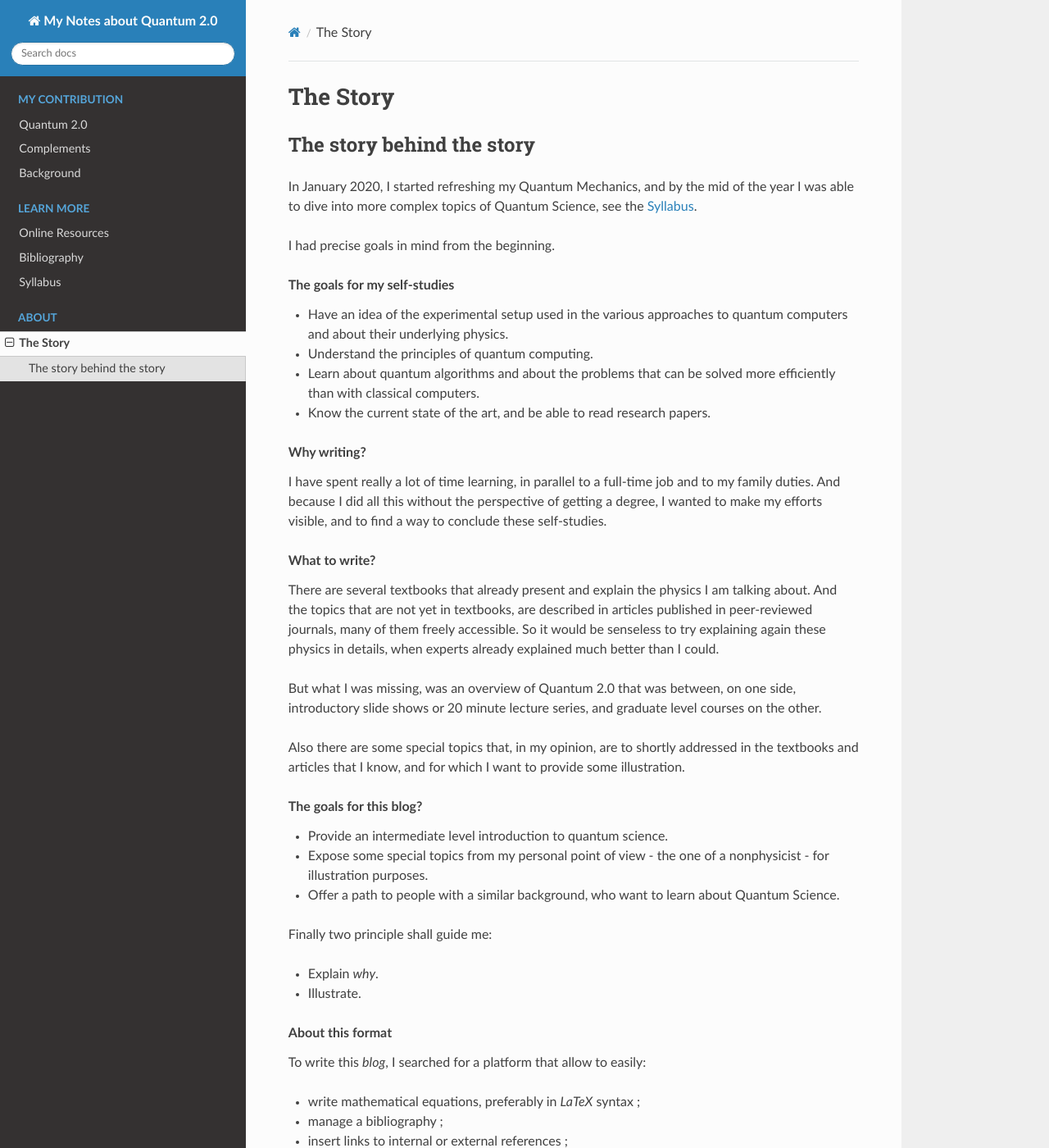
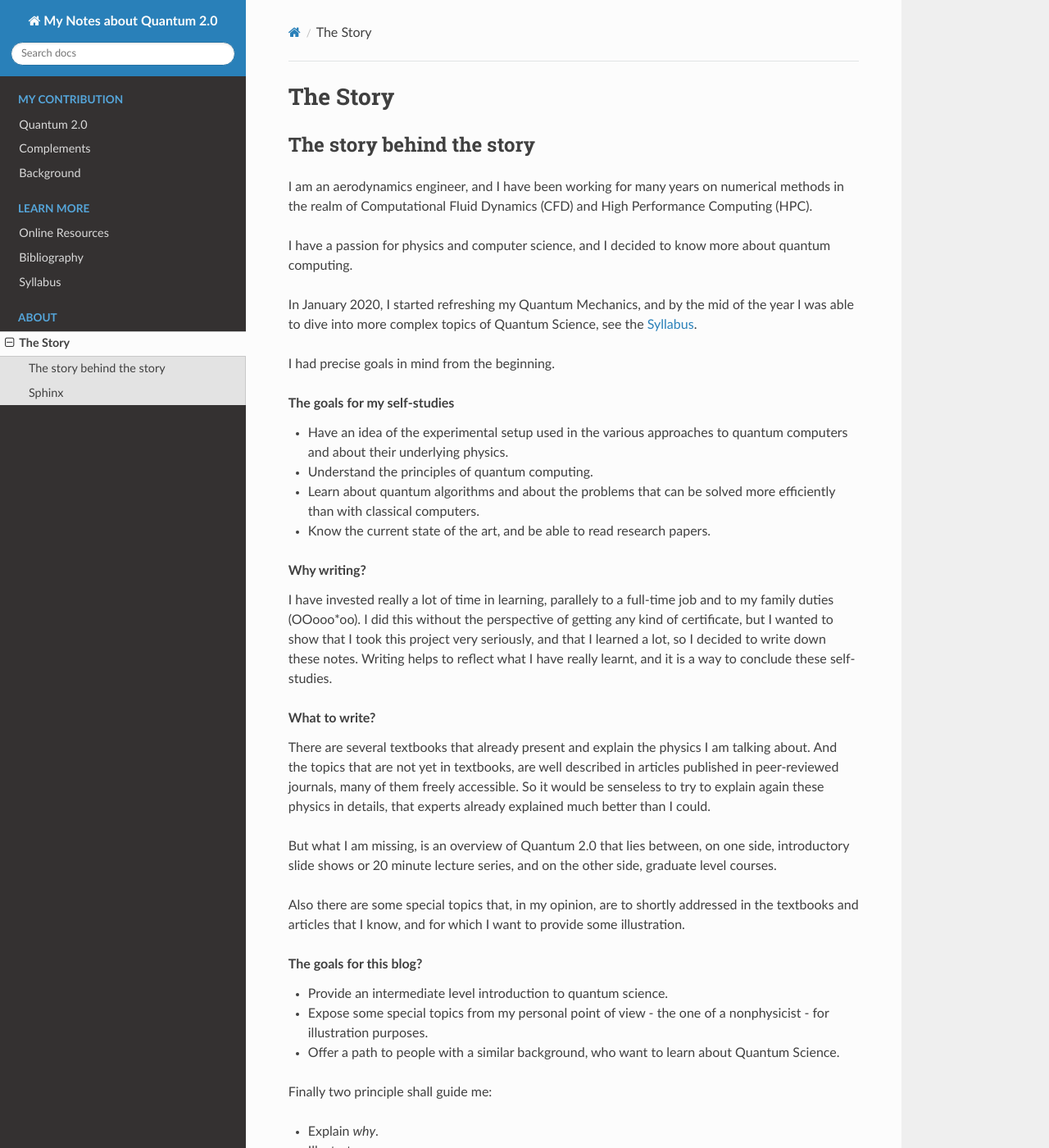
Before and after one commit to tomlqc/about-quantum, a Sphinx documentation site: the page built from source/about/story.rst, in a window 1280 px wide and 1400 px high. Shown: the whole window at 82% size. Built offline with Sphinx 7.4.7 and the Read the Docs theme 2.0.0, drawn with Linux system fonts in a browser that asks for light colours; some of the changed text lies outside the part shown.

Commit message:
Improved About the Story, "nonphysicist" on the front page.

```diff
--- a/source/about/story.rst
+++ b/source/about/story.rst
@@ -4,7 +4,14 @@ The Story
 #########
 
 The story behind the story
---------------------------
+==========================
+
+I am an aerodynamics engineer, and I have been working for many years
+on numerical methods in the realm of Computational Fluid Dynamics (CFD)
+and High Performance Computing (HPC).
+
+I have a passion for physics and computer science, and I decided to know more about
+quantum computing.
 
 In January 2020, I started refreshing my Quantum Mechanics,
 and by the mid of the year I was able to dive into more complex topics of Quantum Science,
@@ -21,22 +28,26 @@ I had precise goals in mind from the beginning.
 
 .. rubric:: Why writing?
 
-I have spent really a lot of time learning, in parallel to a full-time job and
-to my family duties. And because I did all this without the
-perspective of getting a degree, I wanted to make my efforts visible,
-and to find a way to conclude these self-studies.
+I have invested really a lot of time in learning, parallely to a full-time job and
+to my family duties (OOooo*oo).
+I did this without the perspective of getting any kind of certificate,
+but I wanted to show that I took this project very seriously, and
+that I learned a lot,
+so I decided to write down these notes.
+Writing helps to reflect what I have really learnt, and
+it is a way to conclude these self-studies.
 
 .. rubric:: What to write?
 
 There are several textbooks that already present and explain the physics I am talking about.
-And the topics that are not yet in textbooks, are described in articles
+And the topics that are not yet in textbooks, are well described in articles
 published in peer-reviewed journals, many of them freely accessible.
-So it would be senseless to try explaining again these physics in details,
-when experts already explained much better than I could.
+So it would be senseless to try to explain again these physics in details,
+that experts already explained much better than I could.
 
-But what I was missing, was an overview of Quantum 2.0 that was between,
+But what I am missing, is an overview of Quantum 2.0 that lies between,
 on one side, introductory slide shows or 20 minute lecture series, and
-graduate level courses on the other.
+on the other side, graduate level courses.
 
 Also there are some special topics that, in my opinion,
 are to shortly addressed in the textbooks and articles that I know,
@@ -55,7 +66,10 @@ Finally two principle shall guide me:
 - Explain *why*.
 - Illustrate.
 
-.. rubric:: About this format
+.. ---------------------------------------------------------------------------
+
+Sphinx
+======
 
 To write this *blog*, I searched for a platform that allow to easily:
 
@@ -66,10 +80,13 @@ To write this *blog*, I searched for a platform that allow to easily:
 * edit the contents on my local computer, without depending on a web app ;
 * use a versioning system.
 
+Additionally I wanted the page to render nicely on large screens
+as well as on mobile devices.
+
 This is why I chose `Sphinx <https://www.sphinx-doc.org/>`_,
-that was created for documenting *python* code,
+that was initially designed for documenting *python* code,
 and has everything I was looking for.
 
-In some sense, it looks like I am building a *Quantum Science Manual* :)
+So, finally, it looks a bit like I am building a *Quantum Science Manual*. :)
 
 .. EOF -----------------------------------------------------------------------
--- a/source/index.rst
+++ b/source/index.rst
@@ -3,7 +3,7 @@
 My Notes about Quantum 2.0
 ==========================
 
-*Quantum Science from the perspective of a non-physicist.*
+*Quantum Science from the perspective of a nonphysicist.*
 
 .. include:: qutex.rst
 
```
